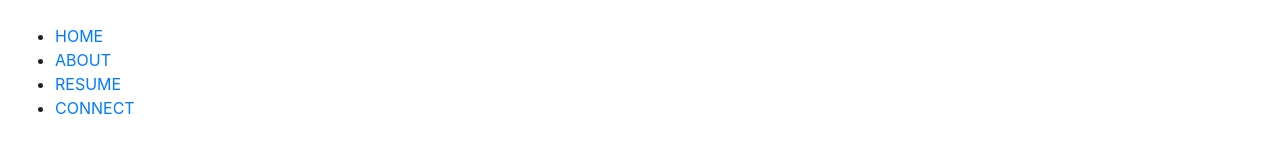
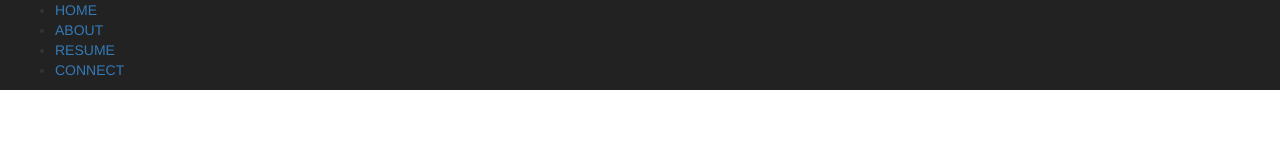
Before and after one commit to MajNasu/MajNasu.github.io, a plain HTML site: page index.html in a window 1280 px wide. Drawn offline with nearby package versions, Linux system fonts and the light colour scheme.

Commit message:
bootstrap cdn

```diff
--- a/index.html
+++ b/index.html
@@ -5,24 +5,32 @@
     <meta name="viewport" content="width=device-width, initial-scale=1.0">
     <title>J.J.</title>
 
-    <!--Bootstrap-->
-    <link rel="stylesheet" href="https://maxcdn.bootstrapcdn.com/bootstrap/4.0.0-beta/css/bootstrap.min.css" integrity="sha384-/Y6pD6FV/Vv2HJnA6t+vslU6fwYXjCFtcEpHbNJ0lyAFsXTsjBbfaDjzALeQsN6M" crossorigin="anonymous">
-    <link href="https://maxcdn.bootstrapcdn.com/font-awesome/4.7.0/css/font-awesome.min.css" rel="stylesheet" integrity="sha384-wvfXpqpZZVQGK6TAh5PVlGOfQNHSoD2xbE+QkPxCAFlNEevoEH3Sl0sibVcOQVnN" crossorigin="anonymous">
-    <!--/Bootstrap-->
+  <!---STYLING-->
+    <!--Bootstrap & Font Awesome-->
+      <link href="https://maxcdn.bootstrapcdn.com/bootstrap/3.3.7/css/bootstrap.min.css" rel="stylesheet" integrity="sha384-BVYiiSIFeK1dGmJRAkycuHAHRg32OmUcww7on3RYdg4Va+PmSTsz/K68vbdEjh4u" crossorigin="anonymous">
+      <link href="https://maxcdn.bootstrapcdn.com/font-awesome/4.7.0/css/font-awesome.min.css" rel="stylesheet" integrity="sha384-wvfXpqpZZVQGK6TAh5PVlGOfQNHSoD2xbE+QkPxCAFlNEevoEH3Sl0sibVcOQVnN" crossorigin="anonymous">
+    <!--/Bootstrap & Font Awesome-->
 
     <!---Local CSS-->
-    <link rel="stylesheet" href="css/normalize.css">
-    <link rel="stylesheet" href="css/style.css">    <!---/Local CSS-->
+      <link rel="stylesheet" href="/css/normalize.css">
+      <link rel="stylesheet" href="/css/style.css">
+    <!---/Local CSS-->
+  <!---/STYLING-->
 
+  <!---SCRIPTS-->
+    <!---Bootstrap-->
+      <script src="https://maxcdn.bootstrapcdn.com/bootstrap/3.3.7/js/bootstrap.min.js" integrity="sha384-Tc5IQib027qvyjSMfHjOMaLkfuWVxZxUPnCJA7l2mCWNIpG9mGCD8wGNIcPD7Txa" crossorigin="anonymous"></script>
+    <!---Bootstrap-->
     <!---jQuery-->
-    <script src="https://code.jquery.com/jquery-3.2.1.min.js"
+      <script src="https://code.jquery.com/jquery-3.2.1.min.js"
     integrity="sha256-hwg4gsxgFZhOsEEamdOYGBf13FyQuiTwlAQgxVSNgt4="
     crossorigin="anonymous"></script>
     <!---/jQuery-->
 
     <!---Local JS-->
-    <script src="js/app.js" charset="utf-8"></script>
+      <script src="/js/app.js" charset="utf-8"></script>
     <!---/Local JS-->
+  <!---SCRIPTS-->
 
   </head>
   <body>
```
